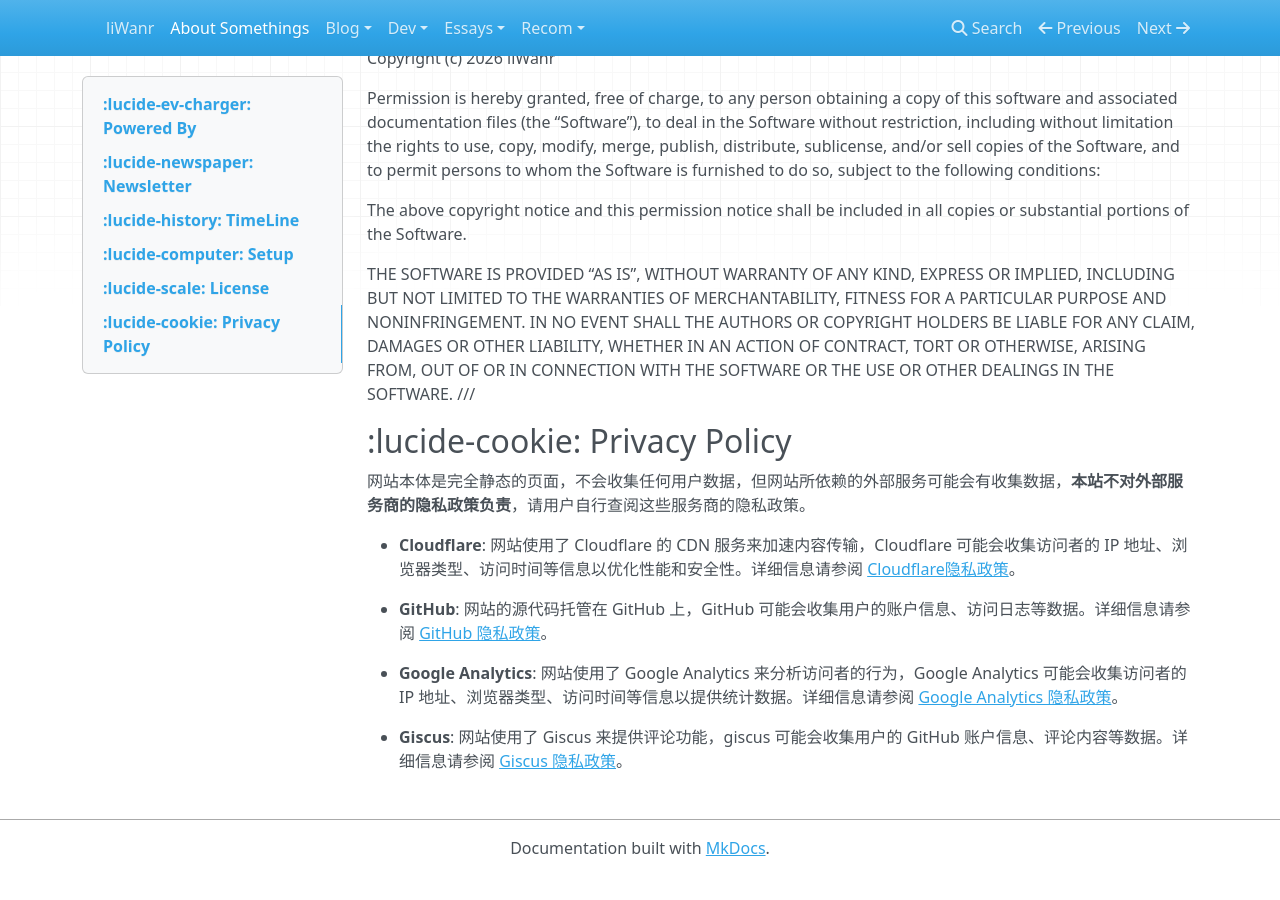
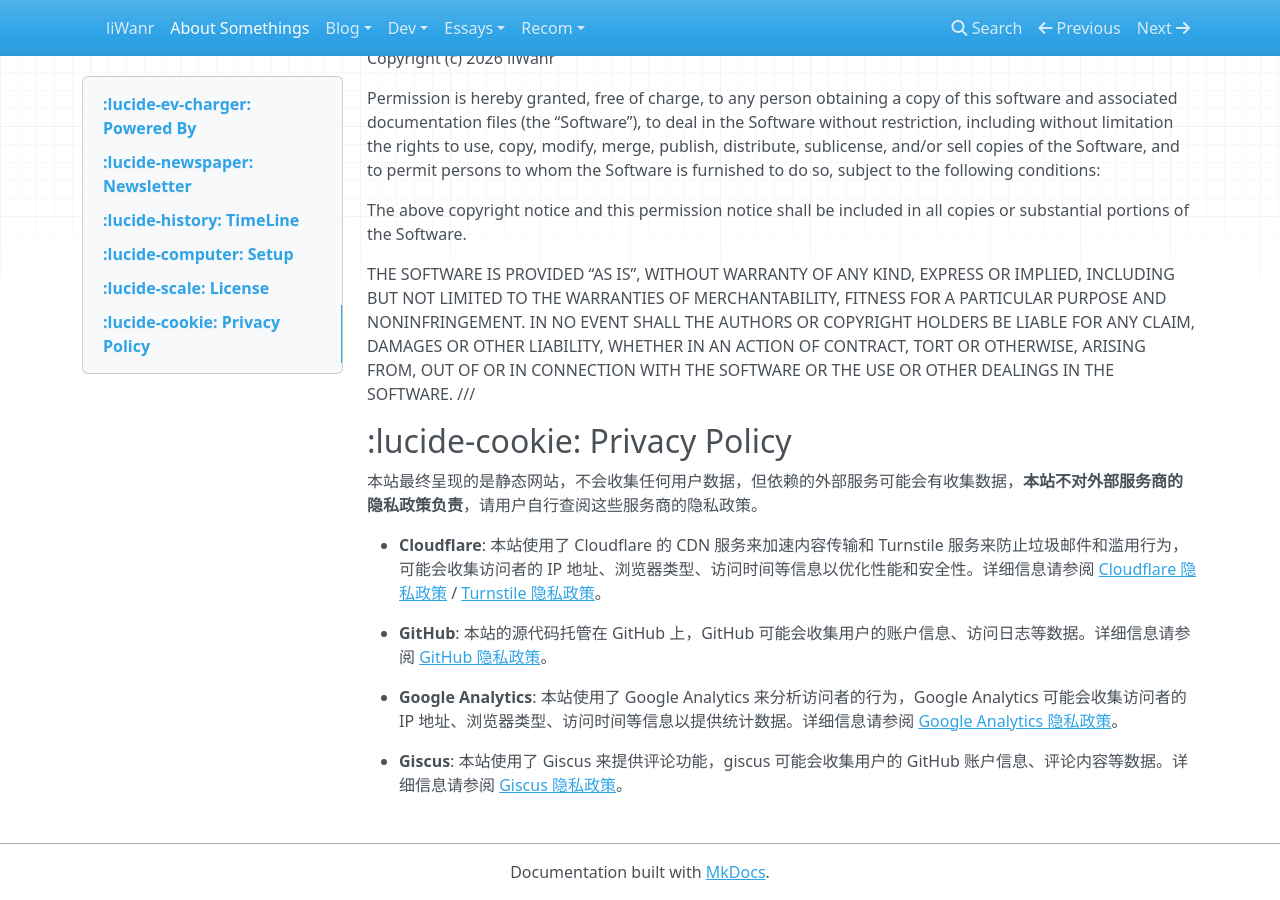
Before and after one commit to liWanr/liWanr.github.io, an MkDocs documentation site: the page built from docs/about.md, in a window 1280 px wide and 900 px high, scrolled down 3650 px. Built offline with MkDocs 1.6.1, drawn with Linux system fonts in a browser that asks for light colours; nearby versions of some CDN libraries; before the commit the page ends 4526 px from its top, so only the background shows below that.

Commit message:
fix: 更新隐私政策描述，明确外部服务数据收集情况

```diff
--- a/docs/about.md
+++ b/docs/about.md
@@ -279,12 +279,12 @@ THE SOFTWARE IS PROVIDED “AS IS”, WITHOUT WARRANTY OF ANY KIND, EXPRESS OR I
 
 ## :lucide-cookie: Privacy Policy
 
-网站本体是完全静态的页面，不会收集任何用户数据，但网站所依赖的外部服务可能会有收集数据，**本站不对外部服务商的隐私政策负责**，请用户自行查阅这些服务商的隐私政策。
+本站最终呈现的是静态网站，不会收集任何用户数据，但依赖的外部服务可能会有收集数据，**本站不对外部服务商的隐私政策负责**，请用户自行查阅这些服务商的隐私政策。
 
--  **Cloudflare**: 网站使用了 Cloudflare 的 CDN 服务来加速内容传输，Cloudflare 可能会收集访问者的 IP 地址、浏览器类型、访问时间等信息以优化性能和安全性。详细信息请参阅 [Cloudflare隐私政策](https://www.cloudflare.com/privacypolicy/)。
+-  **Cloudflare**: 本站使用了 Cloudflare 的 CDN 服务来加速内容传输和 Turnstile 服务来防止垃圾邮件和滥用行为，可能会收集访问者的 IP 地址、浏览器类型、访问时间等信息以优化性能和安全性。详细信息请参阅 [Cloudflare 隐私政策](https://www.cloudflare.com/privacypolicy/) / [Turnstile 隐私政策](https://www.cloudflare.com/turnstile-privacy-policy/)。
 
-- **GitHub**: 网站的源代码托管在 GitHub 上，GitHub 可能会收集用户的账户信息、访问日志等数据。详细信息请参阅 [GitHub 隐私政策](https://docs.github.com/site-policy/privacy-policies/github-privacy-statement)。
+- **GitHub**: 本站的源代码托管在 GitHub 上，GitHub 可能会收集用户的账户信息、访问日志等数据。详细信息请参阅 [GitHub 隐私政策](https://docs.github.com/site-policy/privacy-policies/github-privacy-statement)。
 
-- **Google Analytics**: 网站使用了 Google Analytics 来分析访问者的行为，Google Analytics 可能会收集访问者的 IP 地址、浏览器类型、访问时间等信息以提供统计数据。详细信息请参阅 [Google Analytics 隐私政策](https://policies.google.com/privacy)。
+- **Google Analytics**: 本站使用了 Google Analytics 来分析访问者的行为，Google Analytics 可能会收集访问者的 IP 地址、浏览器类型、访问时间等信息以提供统计数据。详细信息请参阅 [Google Analytics 隐私政策](https://policies.google.com/privacy)。
 
-- **Giscus**: 网站使用了 Giscus 来提供评论功能，giscus 可能会收集用户的 GitHub 账户信息、评论内容等数据。详细信息请参阅 [Giscus 隐私政策](https://giscus.app/privacy)。
+- **Giscus**: 本站使用了 Giscus 来提供评论功能，giscus 可能会收集用户的 GitHub 账户信息、评论内容等数据。详细信息请参阅 [Giscus 隐私政策](https://giscus.app/privacy)。
```
